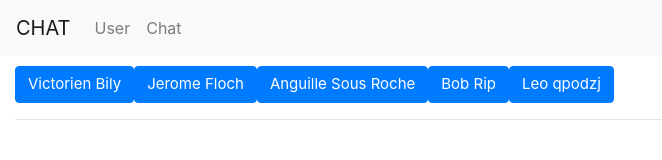
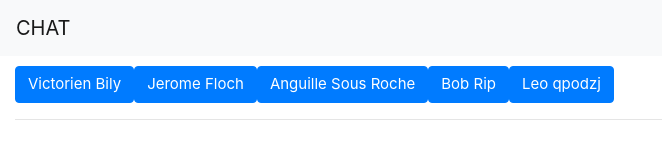
Before and after one commit to vincentkollebolle/chat, an Angular app in the folder client/: page /user in a window 1280 px wide. Shown: the top 160 px of the page, without its empty margins (0-662 px from the left). Built offline with nearby package versions, Linux system fonts and the light colour scheme.

Commit message:
commit delete unused link in header #19

```diff
--- a/client/src/app/app.component.html
+++ b/client/src/app/app.component.html
@@ -6,8 +6,7 @@
     </button>
     <div class="collapse navbar-collapse" id="navbarNavAltMarkup">
       <div class="navbar-nav">
-        <a class="nav-item nav-link " routerLink="/user">User </a>
-        <a class="nav-item nav-link " routerLink="/chat">Chat </a>
+        <!-- <a class="nav-item nav-link " routerLink="/user">User </a> -->
       </div>
     </div>
   </nav>
```
